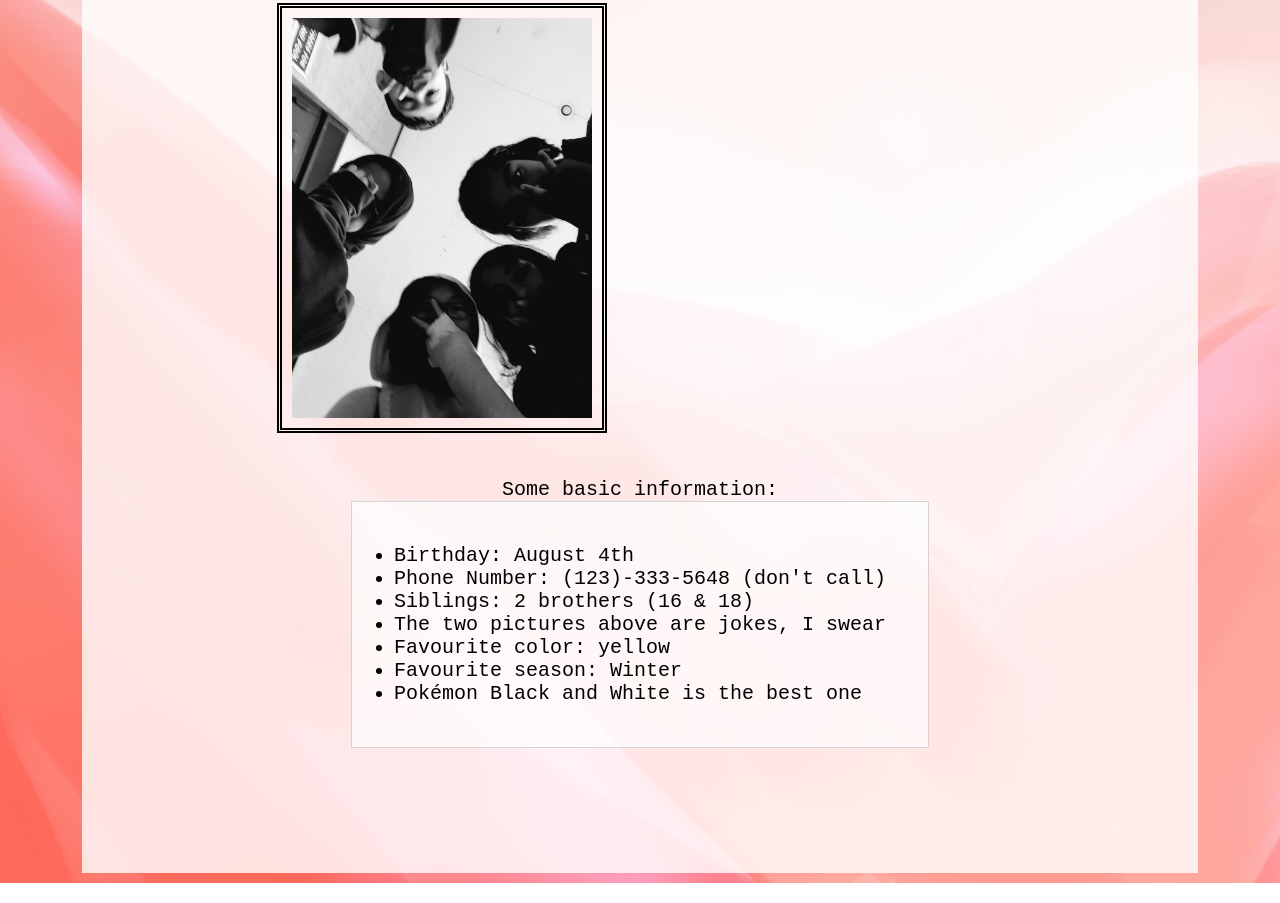
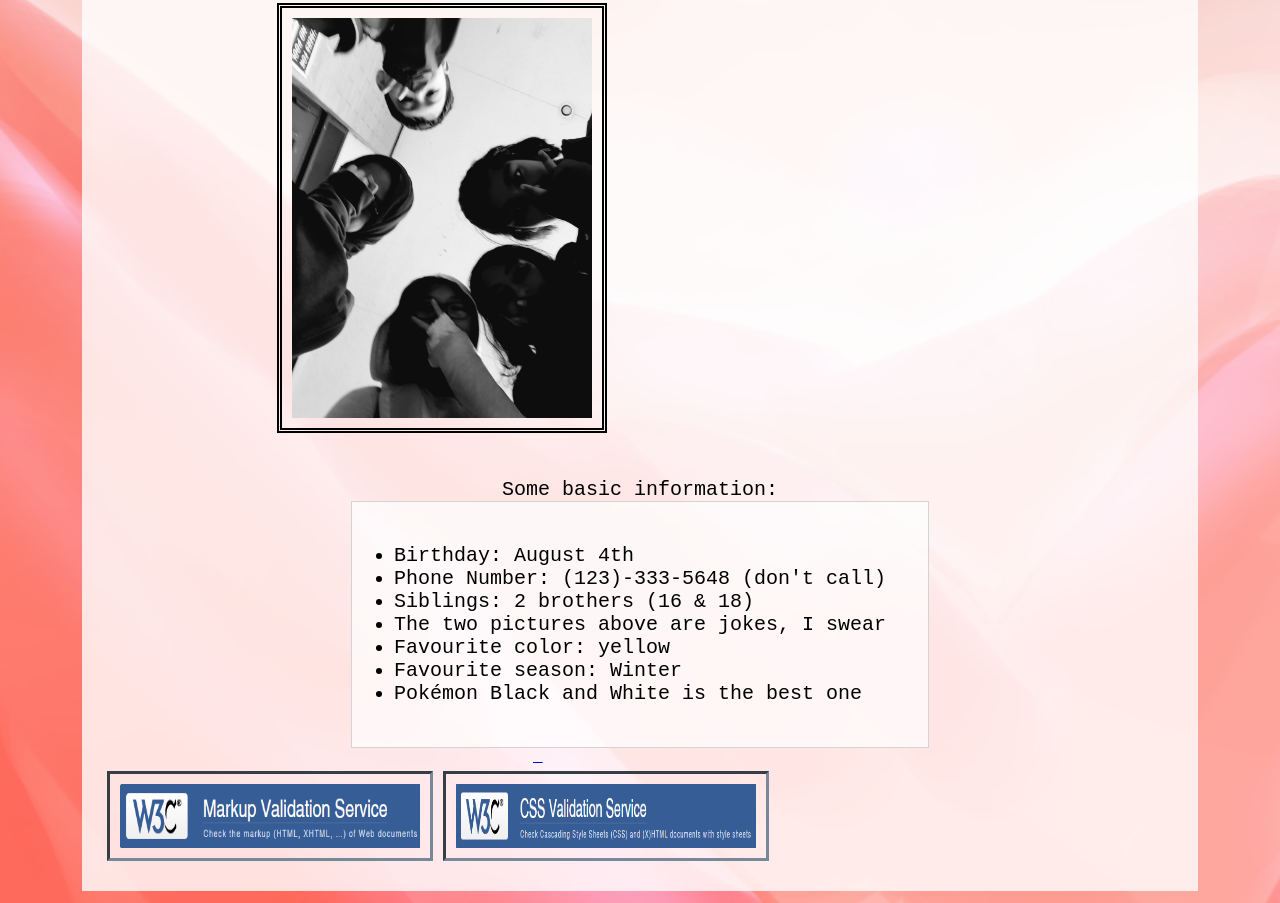
Before and after one commit to AimeeSeto/home, a plain HTML site: page index.html in a window 1280 px wide. Shown: the part 1256-2159 px from the top of the page. Drawn offline with Linux system fonts and the light colour scheme.

Commit message:
Add files via upload

```diff
--- a/index.html
+++ b/index.html
@@ -50,7 +50,19 @@
 						<li>Pok&eacute;mon Black and White is the best one</li>
 					</ul>
 					</div>
+					<a
+					href="https://validator.w3.org/nu/?doc=https%3A%2F%2Faimeeseto.github.io%2Fhome%2F/">
+					<img class = "validate-img" id = "html-validate" src="images/w3cHTML.png"
+					alt="HTML5 with CSS3 and Semantics">
+					</a>
+					<a
+					href="https://validator.w3.org/nu/?doc=https%3A%2F%2Faimeeseto.github.io%2Fhome%2F/">
+					<img class = "validate-img" src="images/w3cCSS.png"
+					alt="HTML5 with CSS3 and Semantics">
+					</a>
 				</td>
+			</tr>
+			<tr>
 			</tr>
 		</table>
 	</body>
--- a/mainStyle.css
+++ b/mainStyle.css
@@ -201,3 +201,14 @@ div.header {
 .other-page {
 	border: 1px solid white;
 }
+
+/* validators */
+.validate-img {
+	border: 3px inset LightSlateGray;
+	width: 300px;
+	height: 64px;
+	margin: -100px;
+	margin-right: 100px;
+	bottom: 0px;
+	left: 0px;
+}
```
Also changed, not shown: history.html (+1 -1 lines), hobbies.html (+11 -0 lines), references.html (+13 -9 lines), images/jg.jpg (added), images/w3cCSS.png (added), images/w3cHTML.png (added).
